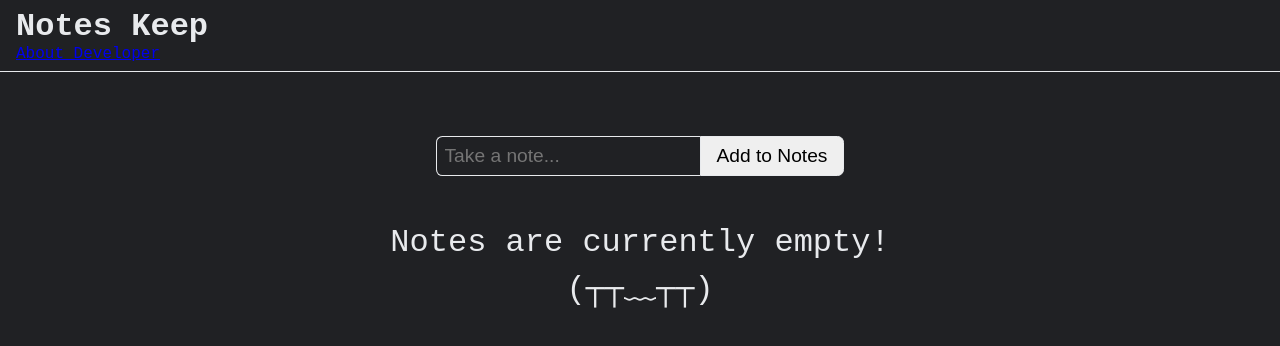
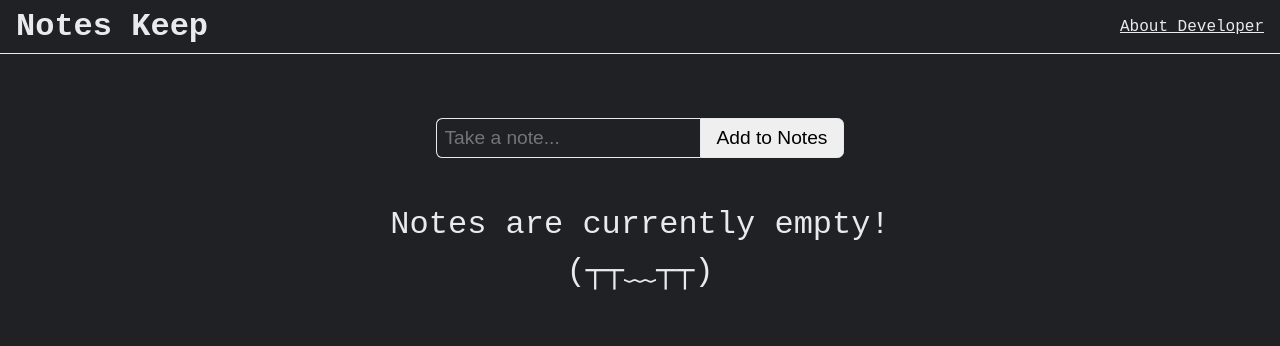
Before and after one commit to codingwolf-at/notes-keep, a React (Create React App) app: page / in a window 1280 px wide. Shown: the top 346 px of the page. Built offline with nearby package versions, Linux system fonts and the light colour scheme.

Commit message:
style: header and header link

```diff
--- a/src/App.css
+++ b/src/App.css
@@ -6,5 +6,5 @@
 .App {
   background-color: var(--bg-color-primary);
   color: var(--text-color-primary);
-  height: 100vh;
+  min-height: 100vh;
 }
--- a/src/components/Header/header.css
+++ b/src/components/Header/header.css
@@ -6,4 +6,12 @@
 .header {
   padding: 0.5rem 1rem;
   border-bottom: 0.1rem solid var(--text-color-primary);
+  display: flex;
+  align-items: center;
+  justify-content: space-between;
+  width: 100%;
 }
+
+.header a {
+  color: var(--text-color-primary);
+}
```
